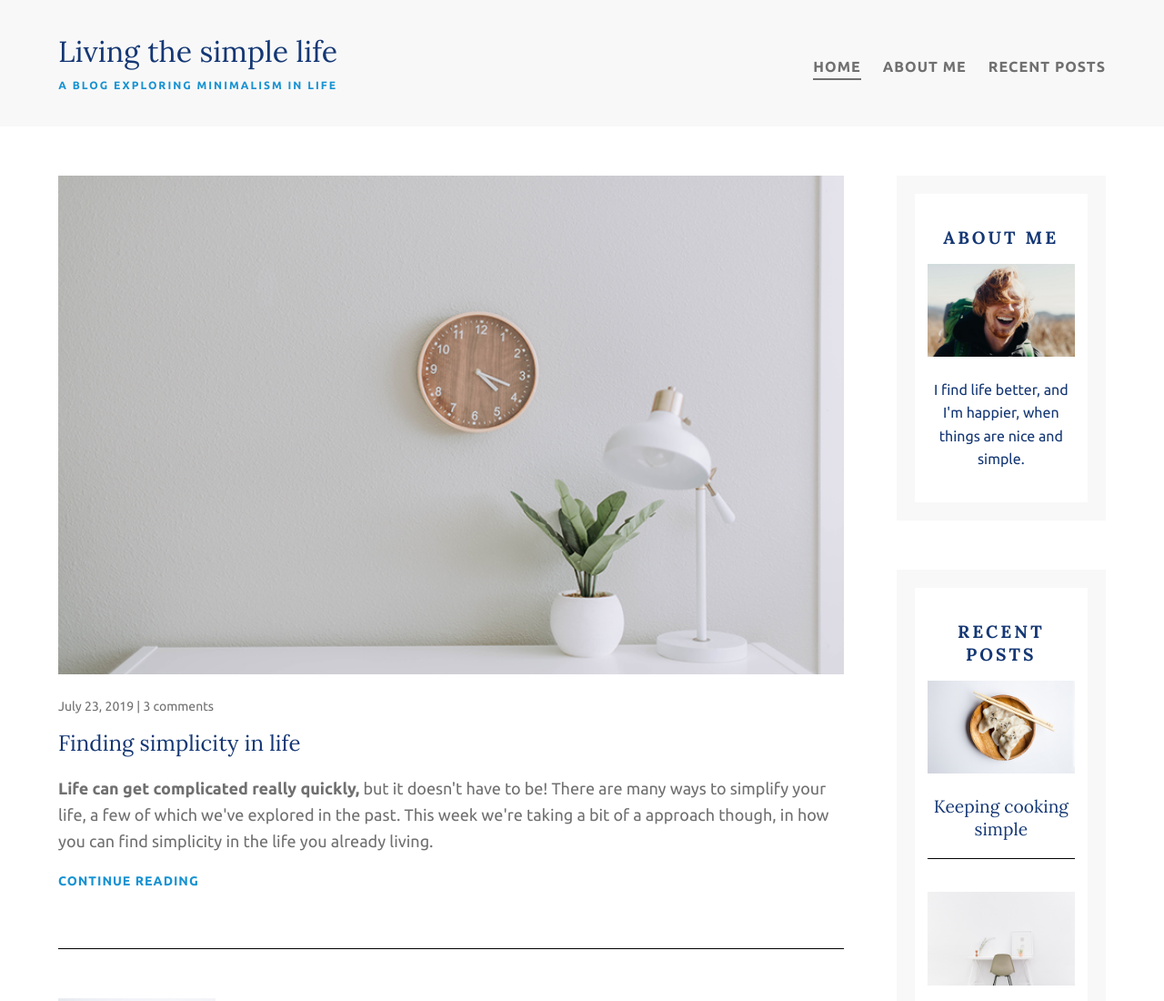
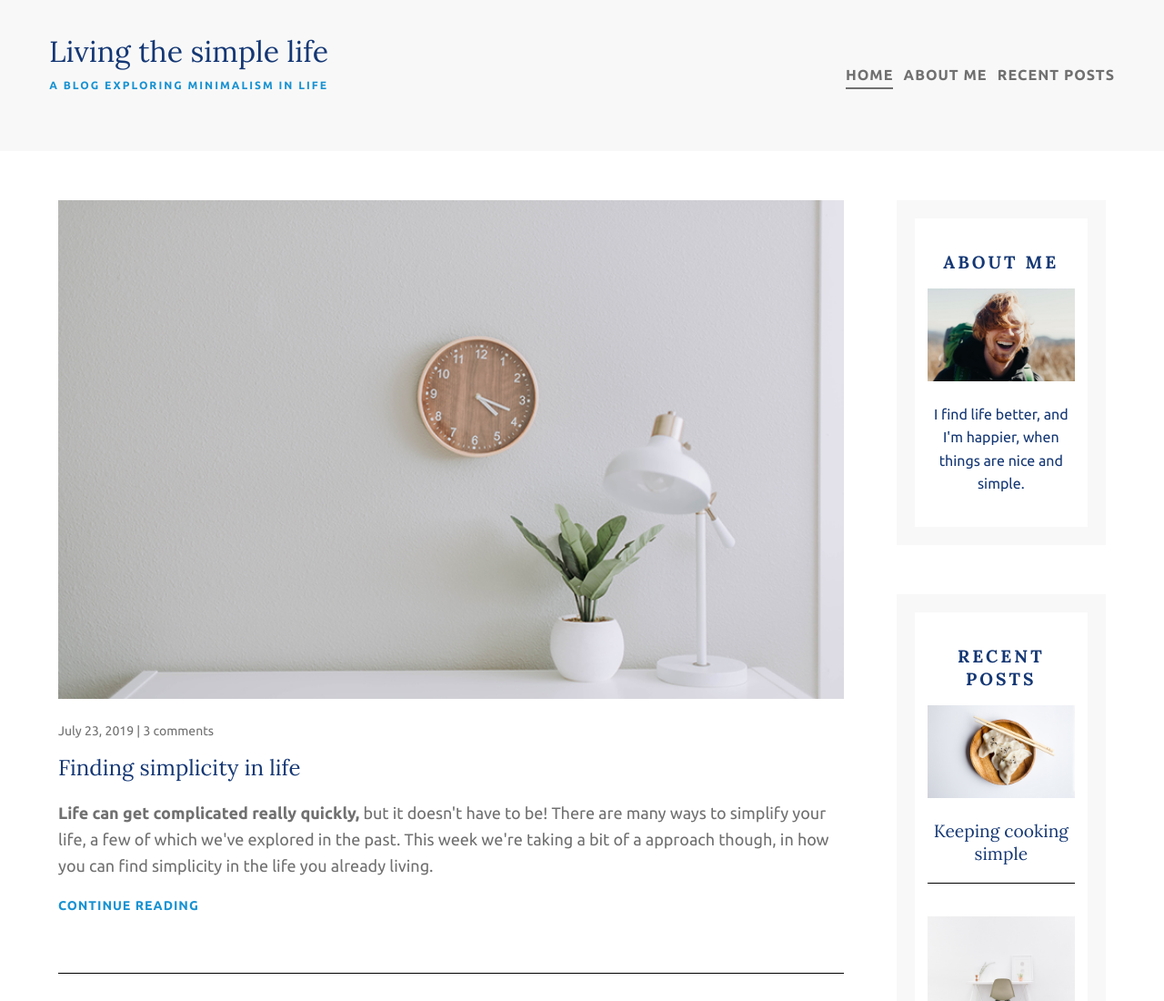
Before and after one commit to chaser945/Living-a-simple-life, a plain HTML site: page index.html in a window 1280 px wide. Shown: the top 1100 px of the page at 91% size. Drawn offline with Linux system fonts and the light colour scheme.

Commit message:
fixed-margin-nav

```diff
--- a/index.html
+++ b/index.html
@@ -15,7 +15,7 @@
   </head>
   <body>
     <header>
-      <div class="container nav-container">
+      <div class="nav-container">
         <div class="logo">
           <h1 class="heading">Living the simple life</h1>
           <p class="subtitle">A blog exploring minimalism in life</p>
--- a/styles.css
+++ b/styles.css
@@ -48,8 +48,9 @@ h3 {
 header {
   background-color: var(--darkWhite);
   text-align: center;
-  padding: 2em 0;
   margin-bottom: 3em;
+  padding: 2em 3em;
+
 }
 
 nav {
@@ -64,10 +65,10 @@ nav ul {
   flex-direction: column;
   list-style: none;
   padding: 0;
+  margin: 0;
   justify-content: center;
-  gap: 1.5em;
+  gap: .7em;
   font-weight: 700;
-  margin-top: 1.5em;
   text-align: center;
   text-transform: uppercase;
   letter-spacing: 1px;
@@ -81,6 +82,10 @@ nav a {
 
 nav a:hover {
   color: #1792d2;
+}
+
+.logo{
+  margin-bottom: 1.5em;
 }
 
 /* CLASSES */
@@ -140,8 +145,8 @@ nav a:hover {
 }
 
 .nav-container {
+  display: flex;
   flex-direction: column;
-  justify-content: center;
   align-items: center;
 }
 
@@ -191,7 +196,7 @@ nav a:hover {
 }
 
 .recent-article-h2 {
-  margin-top: -1.2em;
+  margin-top: -.3em;
 }
 
 /* ASIDE */
@@ -292,9 +297,12 @@ footer {
     justify-content: space-between;
   }
 
+
   nav ul {
     flex-direction: row;
+    margin: 0;
   }
+
 
   .main-container {
     display: flex;
```
Also changed, not shown: about.html (+1 -1 lines), recentPost.html (+1 -1 lines).
